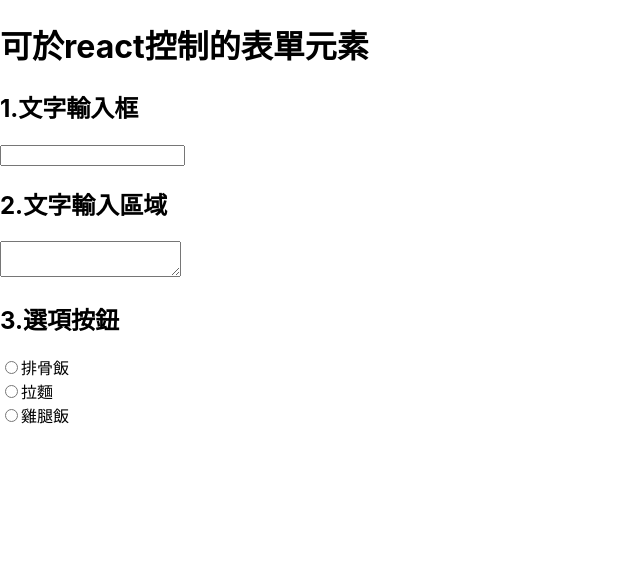
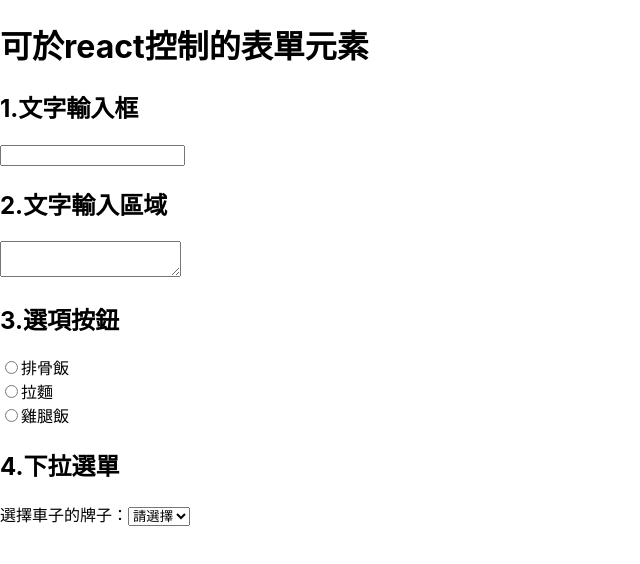
Before and after one commit to tony-hsueh/react_review, a React (Create React App) app: page / in a window 1280 px wide. Shown: the top 564 px of the page, without its empty margins (0-640 px from the left). Built offline with nearby package versions, Linux system fonts and the light colour scheme.

Commit message:
下拉選單的使用

```diff
--- a/src/App.js
+++ b/src/App.js
@@ -7,6 +7,7 @@ function App() {
   const [radioValue, setRadioValue] = useState('');
   const foodOptions = ['排骨飯', '拉麵', '雞腿飯'];
   // 可在此陣列中插入新的食物種類
+  const [selectValue, setSelectValue] = useState('');
   return (
     <>
       <h1>可於react控制的表單元素</h1>
@@ -42,6 +43,22 @@ function App() {
           </div>
         );
       })}
+      <h2>4.下拉選單</h2>
+      <label htmlFor="cars">選擇車子的牌子：</label>
+      <select
+        name="cars"
+        id="cars"
+        value={selectValue}
+        onChange={(e) => {
+          setSelectValue(e.target.value);
+        }}
+      >
+        <option value="">請選擇</option>
+        <option value="volvo">volvo</option>
+        <option value="toyota">toyota</option>
+        <option value="audi">audi</option>
+        <option value="honda">honda</option>
+      </select>
     </>
   );
 }
```
